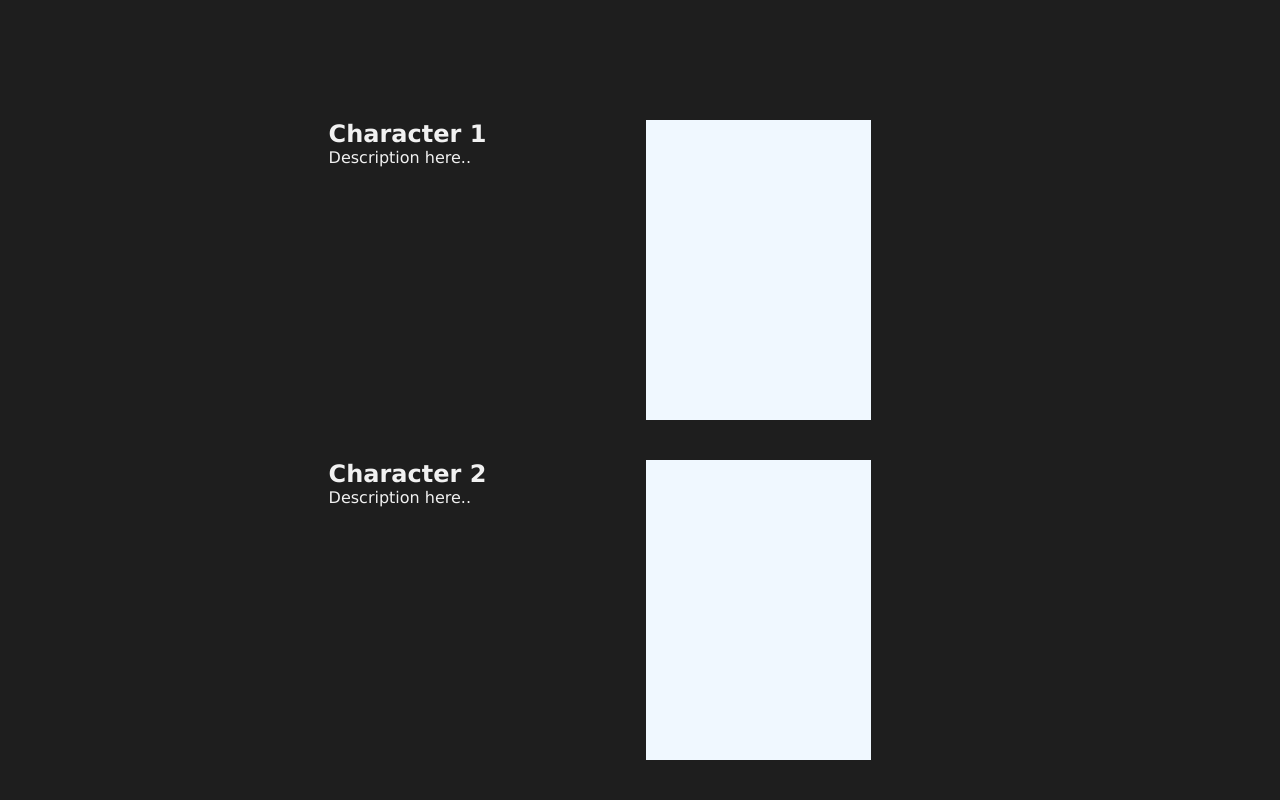
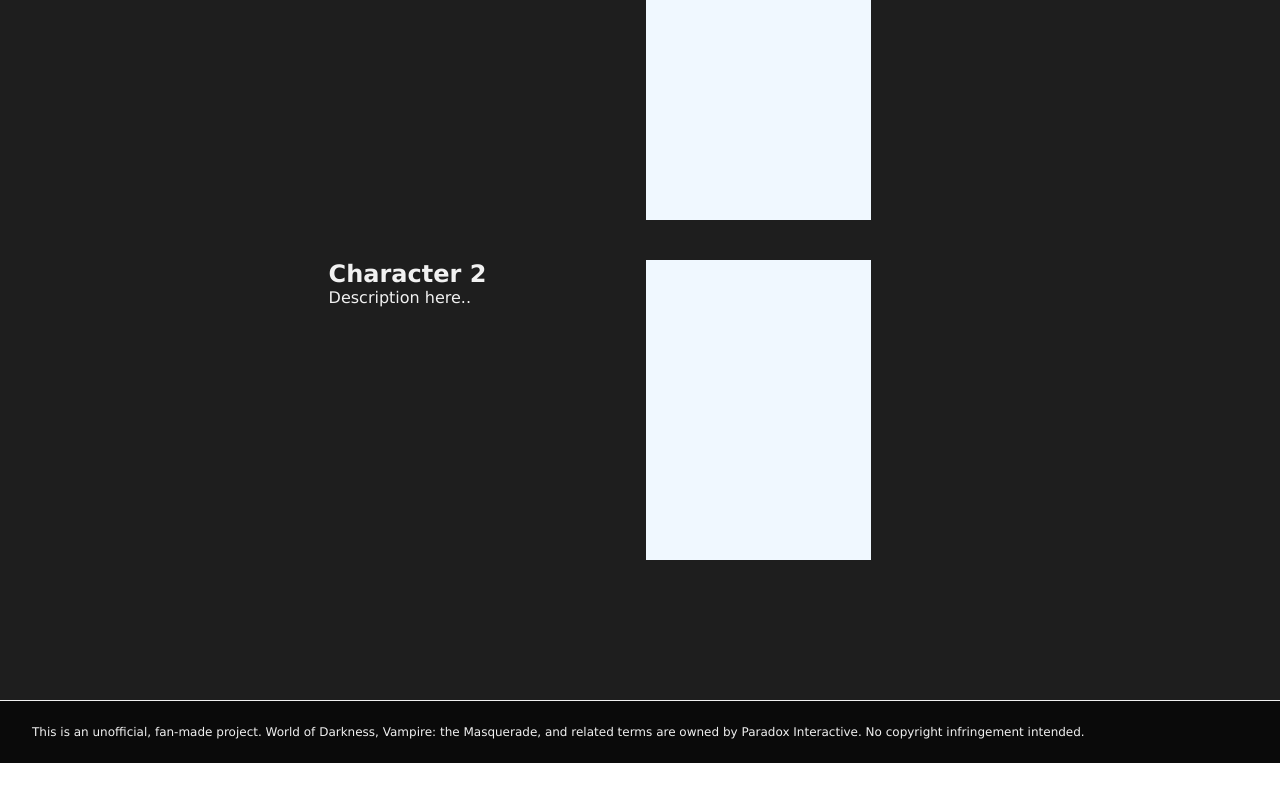
Before and after one commit to AndreasB09/shadow-by-night, a React (Vite) app: page /clan in a window 1280 px wide. Shown: the part 669-1469 px from the top of the page. After the commit the page ends 1432 px from the top, so only its background shows below. Built offline with nearby package versions, Linux system fonts and the light colour scheme.

Commit message:
quick footer component

```diff
--- a/src/App.jsx
+++ b/src/App.jsx
@@ -3,6 +3,7 @@ import HomePage from "./pages/Home/HomePage";
 import ClanPage from "./pages/Clan/ClanPage";
 import Navbar from "./components/Navbar/Navbar";
 import ScrollToTop from "./components/ScrollToTop";
+import Footer from "./components/Footer/Footer";
 // import { useEffect } from "react";
 // import { useLocation } from "react-router-dom";
 
@@ -22,6 +23,7 @@ function App() {
           <Route path="/" element={<HomePage />} />
           <Route path="/clan" element={<ClanPage />} />
         </Routes>
+        <Footer />
       </div>
     </Router>
   );
--- /dev/null
+++ b/src/components/Footer/Footer.css
@@ -0,0 +1,10 @@
+footer {
+    display: flex;
+    gap: 2rem;
+    padding: 1.5rem 2rem;
+    background-color: #0a0a0a;
+    border-top: 1px solid #f1f1f1;
+    font-size: 12px;
+    /* height: 65px; */
+    margin-top: 100px;
+}
--- /dev/null
+++ b/src/components/Footer/Footer.jsx
@@ -0,0 +1,11 @@
+import './Footer.css';
+
+function Footer() {
+    return (
+        <footer>
+            <p>This is an unofficial, fan-made project. World of Darkness, Vampire: the Masquerade, and related terms are owned by Paradox Interactive. No copyright infringement intended.</p>
+        </footer>
+    );
+}
+
+export default Footer;
--- a/src/pages/Home/HomePage.css
+++ b/src/pages/Home/HomePage.css
@@ -4,6 +4,3 @@
     background-color: rgb(255, 255, 255);
     margin-bottom: 600px;
 }
-p {
-    margin-bottom: 200px;
-}
```
